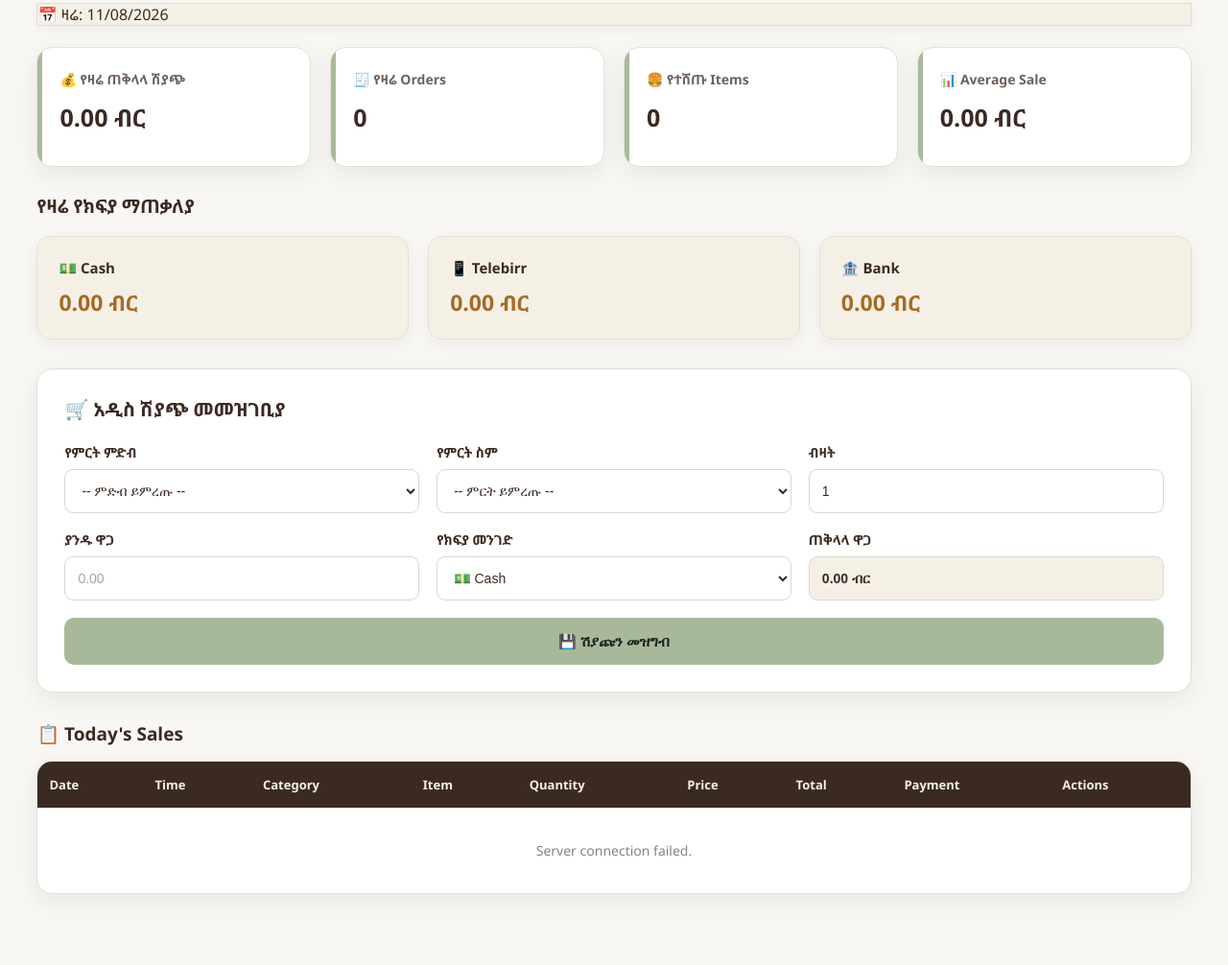
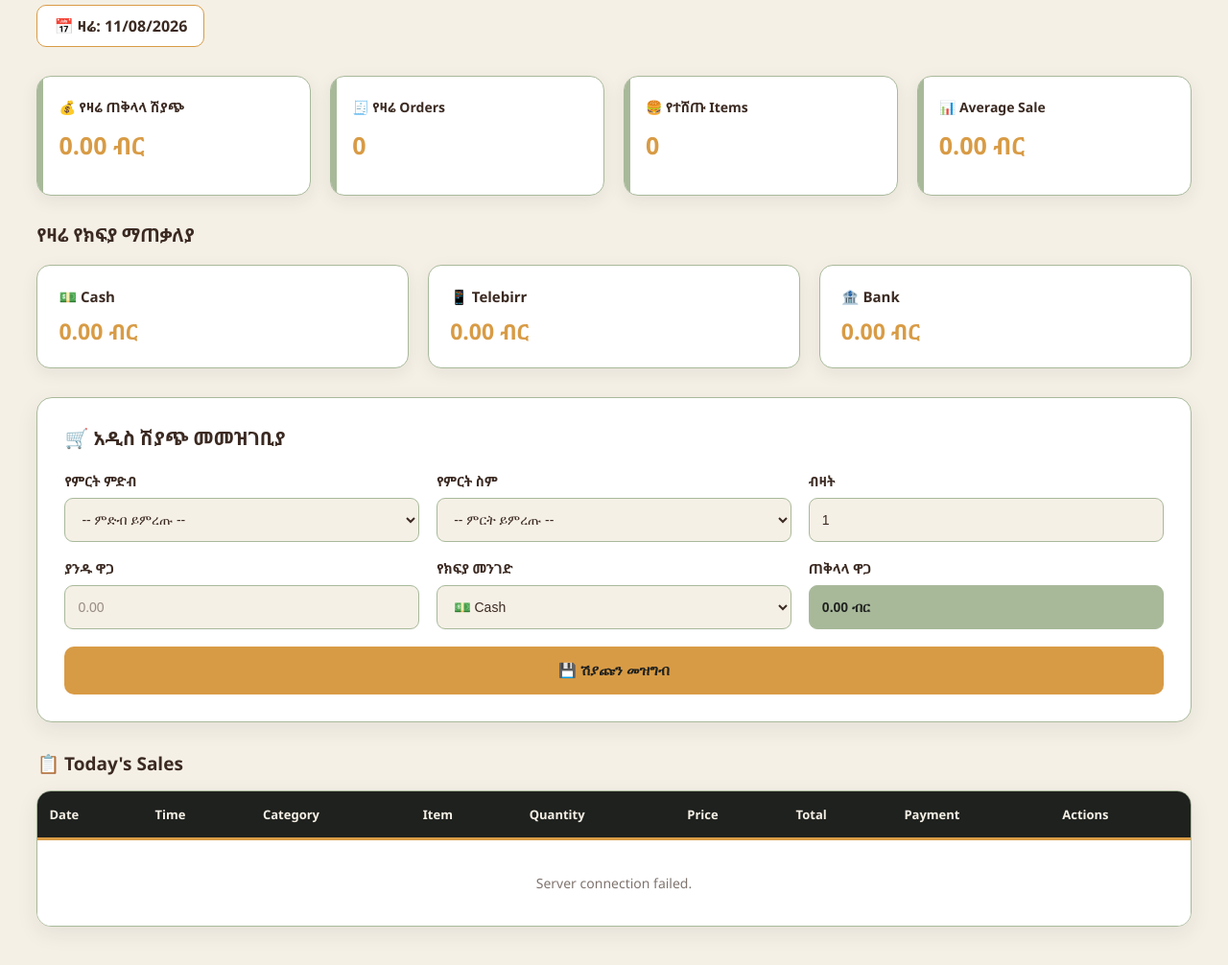
Before and after one commit to birukabera1707-crypto/Ema-Burger, a website: page client/index.html in a window 1280 px wide. Shown: the part 156-1162 px from the top of the page at 96% size. Drawn offline with Linux system fonts and the light colour scheme; no server answers.

Commit message:
Fix css for production deployment

```diff
--- a/client/Style/style.css
+++ b/client/Style/style.css
@@ -1,21 +1,18 @@
 /* =========================================
    EMA BURGER CAFÉ
-   SALES MANAGEMENT SYSTEM
+   BRAND COLORS
    ========================================= */
 
 :root {
-    --sage: #a8b99a;
-    --sage-dark: #8fa47f;
-    --cream: #f5f0e6;
-    --brown: #3b2a22;
-    --brown-light: #6d625b;
-    --gold: #d89b45;
+    --sage: #A8B99A;
+    --cream: #F5F0E6;
+    --brown: #3B2A22;
+    --gold: #D89B45;
+    --black: #1F211E;
+
     --white: #ffffff;
-    --dark: #1f211e;
-    --border: #e5e0d7;
-    --danger: #b85c5c;
-    --shadow: 0 8px 25px rgba(59, 42, 34, 0.08);
 }
+
 
 /* =========================================
    RESET
@@ -27,6 +24,10 @@
     box-sizing: border-box;
 }
 
+html {
+    scroll-behavior: smooth;
+}
+
 body {
     font-family:
         "Noto Sans Ethiopic",
@@ -34,20 +35,23 @@ body {
         Arial,
         sans-serif;
 
-    background: #f8f7f3;
+    background: var(--cream);
     color: var(--brown);
+
     min-height: 100vh;
 }
 
+
 /* =========================================
    NAVBAR
+   Soft Black
    ========================================= */
 
 .navbar {
     width: 100%;
     min-height: 76px;
 
-    background: var(--brown);
+    background: var(--black);
 
     display: flex;
     align-items: center;
@@ -55,12 +59,15 @@ body {
 
     padding: 12px 40px;
 
-    box-shadow: 0 3px 15px rgba(0, 0, 0, 0.12);
+    border-bottom: 3px solid var(--gold);
 
     position: sticky;
     top: 0;
     z-index: 1000;
 }
+
+
+/* LOGO */
 
 .logo-container {
     display: flex;
@@ -72,26 +79,33 @@ body {
     width: 48px !important;
     height: 48px !important;
 
+    object-fit: cover;
     border-radius: 50%;
-    object-fit: cover;
+
+    background: var(--cream);
 
     border: 2px solid var(--gold) !important;
-
-    background: var(--cream);
 }
 
 .logo-container h1 {
     color: var(--cream);
+
     font-size: 22px;
     font-weight: 800;
+
     letter-spacing: 1.5px;
 }
 
+
+/* NAVBAR RIGHT */
+
 .navbar > span {
     color: var(--sage);
+
     font-size: 14px;
-    font-weight: 600;
+    font-weight: 700;
 }
+
 
 /* =========================================
    MAIN CONTAINER
@@ -99,34 +113,52 @@ body {
 
 .container {
     width: min(1400px, 94%);
-    margin: 30px auto 60px;
+
+    margin: 32px auto 60px;
 }
 
 .container > h2 {
+    color: var(--brown);
+
     font-size: 28px;
+    font-weight: 800;
+
     margin-bottom: 15px;
-    color: var(--brown);
-    font-weight: 800;
 }
 
 .container > h3 {
+    color: var(--brown);
+
     font-size: 19px;
+    font-weight: 800;
+
     margin: 28px 0 15px;
-    color: var(--brown);
 }
 
+
 /* =========================================
-   DATE
+   DATE BOX
+   Warm Cream + Gold
    ========================================= */
 
 .date-box {
-    background: var(--cream) !important;
-    color: var(--brown) !important;
+    display: inline-block;
 
-    border: 1px solid #e5dccb;
+    padding: 10px 17px;
 
-    box-shadow: 0 3px 12px rgba(59, 42, 34, 0.05);
+    background: var(--white);
+
+    color: var(--brown);
+
+    border: 1px solid var(--gold);
+
+    border-radius: 10px;
+
+    font-weight: 700;
+
+    margin-bottom: 20px;
 }
+
 
 /* =========================================
    DASHBOARD CARDS
@@ -140,30 +172,33 @@ body {
 
     gap: 20px;
 
-    margin: 22px 0;
+    margin: 10px 0 25px;
 }
+
 
 .stat-card {
     position: relative;
 
     background: var(--white);
 
-    padding: 23px;
+    border-radius: 15px;
+
+    padding: 22px;
 
     min-height: 125px;
 
-    border-radius: 16px;
+    border: 1px solid var(--sage);
 
-    box-shadow: var(--shadow);
-
-    border: 1px solid var(--border);
+    box-shadow:
+        0 5px 18px rgba(31, 33, 30, 0.08);
 
     overflow: hidden;
 
-    transition:
-        transform 0.2s ease,
-        box-shadow 0.2s ease;
+    transition: 0.2s ease;
 }
+
+
+/* Sage Green side */
 
 .stat-card::before {
     content: "";
@@ -173,37 +208,42 @@ body {
     left: 0;
     top: 0;
 
-    width: 5px;
+    width: 6px;
     height: 100%;
 
     background: var(--sage);
 }
 
+
 .stat-card:hover {
     transform: translateY(-3px);
 
+    border-color: var(--gold);
+
     box-shadow:
-        0 12px 30px
-        rgba(59, 42, 34, 0.12);
+        0 9px 25px rgba(31, 33, 30, 0.12);
 }
 
+
 .stat-card h4 {
-    color: var(--brown-light);
+    color: var(--brown);
 
     font-size: 14px;
 
     margin-bottom: 13px;
 
-    font-weight: 600;
+    font-weight: 700;
 }
 
+
 .stat-card h2 {
-    color: var(--brown);
+    color: var(--gold);
 
     font-size: 25px;
 
     font-weight: 800;
 }
+
 
 /* =========================================
    PAYMENT CARDS
@@ -220,25 +260,29 @@ body {
     margin: 18px 0 30px;
 }
 
+
 .payment-card {
-    background: var(--cream);
+    background: var(--white);
 
     padding: 22px;
 
-    border-radius: 15px;
+    border-radius: 14px;
 
-    border: 1px solid #e8dfd0;
+    border: 1px solid var(--sage);
 
     box-shadow:
-        0 5px 18px
-        rgba(59, 42, 34, 0.06);
+        0 5px 18px rgba(31, 33, 30, 0.07);
 
-    transition: transform 0.2s ease;
+    transition: 0.2s ease;
 }
+
 
 .payment-card:hover {
     transform: translateY(-2px);
+
+    border-color: var(--gold);
 }
+
 
 .payment-card h3 {
     color: var(--brown);
@@ -248,13 +292,15 @@ body {
     margin-bottom: 10px;
 }
 
+
 .payment-card strong {
-    color: #a66b24;
+    color: var(--gold);
 
     font-size: 23px;
 
     font-weight: 800;
 }
+
 
 /* =========================================
    FORM CARD
@@ -265,14 +311,16 @@ body {
 
     padding: 28px;
 
-    border-radius: 17px;
+    border-radius: 16px;
 
-    box-shadow: var(--shadow);
+    border: 1px solid var(--sage);
 
-    border: 1px solid var(--border);
+    box-shadow:
+        0 7px 22px rgba(31, 33, 30, 0.08);
 
     margin-bottom: 30px;
 }
+
 
 .form-card h3 {
     color: var(--brown);
@@ -281,6 +329,7 @@ body {
 
     margin-bottom: 22px;
 }
+
 
 /* =========================================
    FORM ROW
@@ -295,21 +344,24 @@ body {
     gap: 18px;
 }
 
+
 .form-group {
     margin-bottom: 18px;
 }
 
+
 .form-group label {
     display: block;
-
-    margin-bottom: 8px;
 
     color: var(--brown);
 
     font-size: 14px;
 
     font-weight: 700;
+
+    margin-bottom: 8px;
 }
+
 
 /* =========================================
    INPUTS
@@ -323,67 +375,67 @@ body {
 
     padding: 0 13px;
 
-    border: 1px solid #dcd7cf;
-
-    border-radius: 9px;
-
-    background: #fff;
-
-    color: var(--brown);
-
-    font-size: 14px;
-
-    outline: none;
-
-    transition:
-        border 0.2s ease,
-        box-shadow 0.2s ease,
-        background 0.2s ease;
-}
-
-.form-group input::placeholder {
-    color: #aaa29a;
-}
-
-.form-group input:focus,
-.form-group select:focus {
-    border-color: var(--sage-dark);
-
-    box-shadow:
-        0 0 0 3px
-        rgba(168, 185, 154, 0.25);
-
-    background: #fff;
-}
-
-/* Total readonly */
-
-#saleTotal {
     background: var(--cream);
 
     color: var(--brown);
 
+    border: 1px solid var(--sage);
+
+    border-radius: 9px;
+
+    outline: none;
+
+    font-size: 14px;
+
+    transition: 0.2s ease;
+}
+
+
+.form-group input::placeholder {
+    color: var(--brown);
+    opacity: 0.5;
+}
+
+
+.form-group input:focus,
+.form-group select:focus {
+    background: var(--white);
+
+    border-color: var(--gold);
+
+    box-shadow:
+        0 0 0 3px rgba(216, 155, 69, 0.18);
+}
+
+
+/* TOTAL */
+
+#saleTotal {
+    background: var(--sage);
+
+    color: var(--black);
+
     font-weight: 800;
+}
 
-    cursor: default;
-}
 
 /* =========================================
    SUBMIT BUTTON
+   Warm Gold
    ========================================= */
 
 .submit-btn {
     width: 100%;
 
-    height: 49px;
+    height: 50px;
 
     border: none;
 
     border-radius: 10px;
 
-    background: var(--sage);
+    background: var(--gold);
 
-    color: var(--dark);
+    color: var(--black);
 
     font-size: 15px;
 
@@ -391,28 +443,29 @@ body {
 
     cursor: pointer;
 
-    transition:
-        background 0.2s ease,
-        transform 0.2s ease,
-        box-shadow 0.2s ease;
+    transition: 0.2s ease;
 }
 
+
 .submit-btn:hover {
-    background: var(--sage-dark);
+    background: var(--brown);
+
+    color: var(--cream);
 
     transform: translateY(-1px);
 
     box-shadow:
-        0 7px 18px
-        rgba(143, 164, 127, 0.3);
+        0 7px 18px rgba(59, 42, 34, 0.2);
 }
+
 
 .submit-btn:active {
     transform: translateY(0);
 }
 
+
 /* =========================================
-   TABLE CONTAINER
+   TABLE
    ========================================= */
 
 .table-container {
@@ -420,30 +473,33 @@ body {
 
     background: var(--white);
 
-    border-radius: 16px;
+    border-radius: 15px;
 
     overflow-x: auto;
 
-    box-shadow: var(--shadow);
+    border: 1px solid var(--sage);
 
-    border: 1px solid var(--border);
+    box-shadow:
+        0 7px 22px rgba(31, 33, 30, 0.08);
 }
 
-/* =========================================
-   TABLE
-   ========================================= */
 
 table {
     width: 100%;
 
+    min-width: 950px;
+
     border-collapse: collapse;
-
-    min-width: 950px;
 }
 
+
+/* TABLE HEADER
+   Soft Black */
+
 thead {
-    background: var(--brown);
+    background: var(--black);
 }
+
 
 thead th {
     color: var(--cream);
@@ -457,50 +513,61 @@ thead th {
     text-align: left;
 
     white-space: nowrap;
+
+    border-bottom: 3px solid var(--gold);
 }
 
+
+/* TABLE BODY */
+
 tbody td {
-    padding: 14px 12px;
-
-    border-bottom: 1px solid #eeeae3;
-
     color: var(--brown);
 
     font-size: 13px;
 
+    padding: 14px 12px;
+
+    border-bottom: 1px solid var(--sage);
+
     white-space: nowrap;
 }
 
+
 tbody tr {
-    transition: background 0.15s ease;
+    background: var(--white);
+
+    transition: 0.15s ease;
 }
 
+
 tbody tr:hover {
-    background: #faf8f3;
+    background: var(--cream);
 }
+
 
 tbody tr:last-child td {
     border-bottom: none;
 }
 
-/* Product */
 
 tbody td b {
     color: var(--brown);
 
-    font-weight: 700;
+    font-weight: 800;
 }
+
 
 /* =========================================
    DELETE BUTTON
+   Brand Brown + Cream
    ========================================= */
 
 .delete-btn {
-    border: none;
+    border: 1px solid var(--brown);
 
-    background: var(--danger);
+    background: var(--brown);
 
-    color: white;
+    color: var(--cream);
 
     padding: 7px 12px;
 
@@ -512,16 +579,18 @@ tbody td b {
 
     cursor: pointer;
 
-    transition:
-        background 0.2s ease,
-        transform 0.2s ease;
+    transition: 0.2s ease;
 }
 
+
 .delete-btn:hover {
-    background: #9f4b4b;
+    background: var(--gold);
 
-    transform: translateY(-1px);
+    color: var(--black);
+
+    border-color: var(--gold);
 }
+
 
 /* =========================================
    EMPTY MESSAGE
@@ -532,13 +601,16 @@ tbody td b {
 
     padding: 35px !important;
 
-    color: #8a837c !important;
+    color: var(--brown) !important;
+
+    opacity: 0.65;
 
     font-size: 14px !important;
 }
 
+
 /* =========================================
-   SCROLLBAR
+   TABLE SCROLLBAR
    ========================================= */
 
 .table-container::-webkit-scrollbar {
@@ -546,7 +618,7 @@ tbody td b {
 }
 
 .table-container::-webkit-scrollbar-track {
-    background: #f1eee8;
+    background: var(--cream);
 }
 
 .table-container::-webkit-scrollbar-thumb {
@@ -556,8 +628,9 @@ tbody td b {
 }
 
 .table-container::-webkit-scrollbar-thumb:hover {
-    background: var(--sage-dark);
+    background: var(--gold);
 }
+
 
 /* =========================================
    RESPONSIVE - TABLET
@@ -581,6 +654,7 @@ tbody td b {
     }
 }
 
+
 /* =========================================
    RESPONSIVE - MOBILE
    ========================================= */
@@ -589,8 +663,6 @@ tbody td b {
 
     .navbar {
         padding: 12px 18px;
-
-        min-height: 68px;
     }
 
     .logo-container h1 {
@@ -603,7 +675,6 @@ tbody td b {
 
     .container {
         width: 94%;
-
         margin-top: 22px;
     }
 
@@ -637,6 +708,7 @@ tbody td b {
         min-height: 110px;
     }
 }
+
 
 /* =========================================
    SMALL MOBILE
@@ -676,16 +748,4 @@ tbody td b {
 
         text-align: center;
     }
-
-    .stat-card {
-        padding: 18px;
-    }
-
-    .stat-card h2 {
-        font-size: 22px;
-    }
-
-    .payment-card {
-        padding: 18px;
-    }
 }
```
